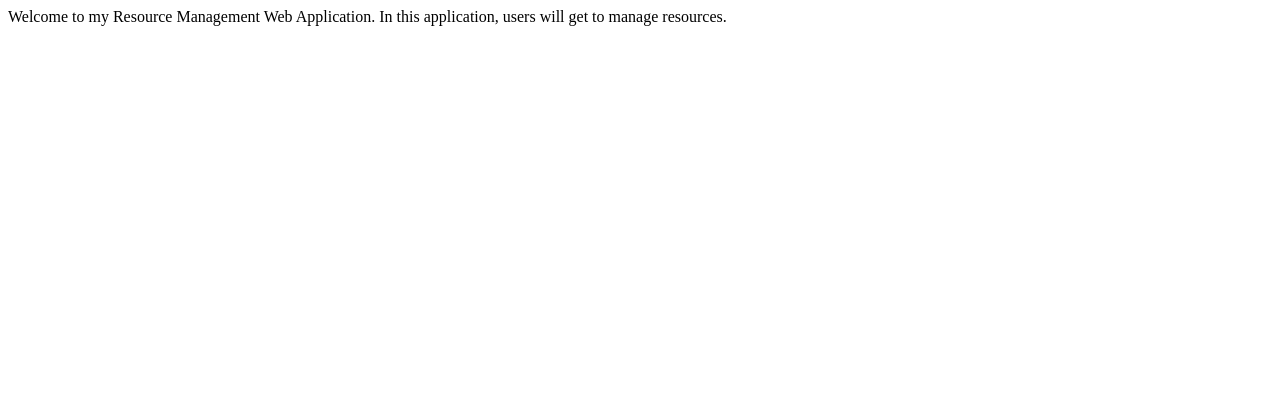
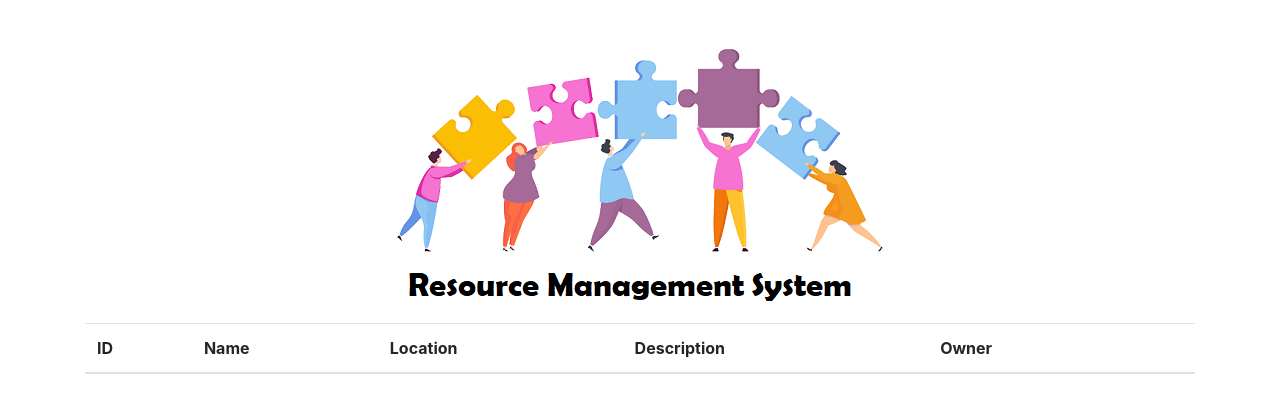
Before and after one commit to Raisin08/resource-mgmt, a website: page public/index.html in a window 1280 px wide. Drawn offline with nearby package versions, Linux system fonts and the light colour scheme; no server answers.

Commit message:
Implemented the frontend for view-resource

```diff
--- /dev/null
+++ b/public/css/styles.css
@@ -0,0 +1,3 @@
+.table-striped-custom tbody tr:nth-of-type(odd) {
+    background-color: #f2f2f2; /* Alternate row color */
+}
--- a/public/index.html
+++ b/public/index.html
@@ -1,8 +1,42 @@
-<html>
+<!DOCTYPE html>
     <head>
+        <meta charset="UTF-8">
+        <meta name="viewport" content="width=device-width, initial-scale=1.0">
         <title>DVOPS - Resource Management Web App</title>
+        <script src="https://code.jquery.com/jquery-3.5.1.slim.min.js"></script>
+        <script src="https://cdn.jsdelivr.net/npm/@popperjs/core@2.5.3/dist/umd/popper.min.js"></script>
+        <script src="https://maxcdn.bootstrapcdn.com/bootstrap/4.5.2/js/bootstrap.min.js"></script>
+        <link href="https://maxcdn.bootstrapcdn.com/bootstrap/4.5.2/css/bootstrap.min.css" rel="stylesheet">
+        <script src="js/view-resources.js"></script>
+        <link rel="stylesheet" href="css/styles.css">
     </head>
-    <body>
-        Welcome to my Resource Management Web Application. In this application, users will get to manage resources.
+
+    <body onload="viewResources()">
+        <div class="container mt-5">
+            <div class="row justify-content-center">
+                <img src = "images/logo.png">
+            </div>
+            <div class="row justify-content-center">
+                <div class="col-md-10"></div>
+                <div class="col-md-2"></div>
+            </div>
+            <div class="row justify-content-center">
+                <div class="col-md-12">
+                    <table class="table table-striped table-striped-custom">
+                        <thead>
+                            <tr>
+                                <th>ID</th>
+                                <th>Name</th>
+                                <th>Location</th>
+                                <th>Description</th>
+                                <th>Owner</th>
+                                <th></th>
+                            </tr>
+                        </thead>
+                        <tbody id="tableContent"></tbody>
+                    </table>
+                </div>
+            </div>
+        </div>
     </body>
 </html>
--- /dev/null
+++ b/public/js/view-resources.js
@@ -0,0 +1,27 @@
+function viewResources() {
+    var response = '';
+    var request = new XMLHttpRequest();
+
+    request.open('GET', '/view-resources', true);
+    request.setRequestHeader('Content-Type', 'application/json');
+
+    request.onload = function () {
+        response = JSON.parse(request.responseText);
+        var html = ''
+        for (var i = 0; i < response.length; i++)
+        {
+            html += '<tr>' +
+            '<td>' + (i+1) + '</td>' +
+            '<td>' + response[i].name + '</td>' +
+            '<td>' + response[i].location + '</td>' +
+            '<td>' + response[i].description + '</td>' +
+            '<td>' + response[i].owner + '</td>' +
+            '<td>' +
+            '<button type="button" class="btn btn-warning" onclick="editResource(\'' + JSON.stringify(response[i]).replaceAll('\"', '&quot;') + '\')">Edit </button> ' +
+            '<button type="button" class="btn btn-danger" onclick="deleteResource(\'' + response[i].id + '\')"> Delete</button>' + '</td>'+
+            '</tr>'
+        }
+        document.getElementById('tableContent').innerHTML = html;
+    };
+    request.send();
+}
```
